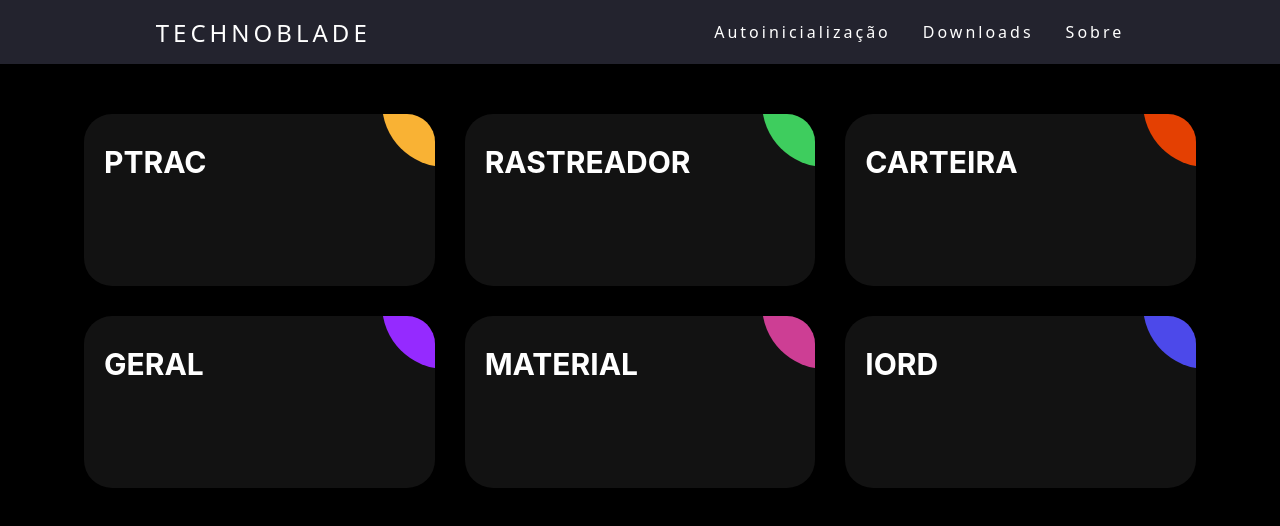
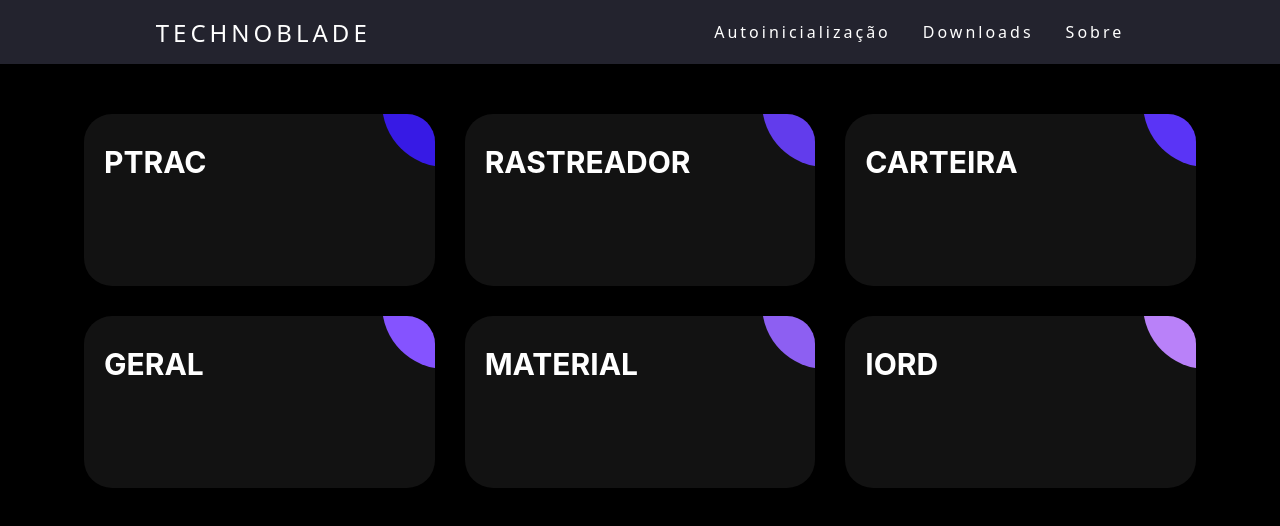
Before and after one commit to PIGSx/code, a React (Create React App) app: page / in a window 1280 px wide. Shown: the top 526 px of the page. Built offline with nearby package versions, Linux system fonts and the light colour scheme.

Commit message:
não lembro o que eu fiz

```diff
--- a/src/pages/Grid/index.jsx
+++ b/src/pages/Grid/index.jsx
@@ -2,28 +2,28 @@
 import "./Grid.scss";
 
 const colors = [
-  "#f9b234",
-  "#3ecd5e",
-  "#e44002",
-  "#952aff",
-  "#cd3e94",
-  "#4c49ea",
-  "#ff6b6b", // adicione mais cores se precisar
+  "#371ae5",
+  "#623cec",
+  "#5a34f6",
+  "#8553ff",
+  "#8d5ff2",
+  "#b981f9",
+  "#e4a3ff",
+
 ];
 
-
 const courses = [
-  { title: "PTRAC", path: "/ptrac"},
-  { title: "RASTREADOR", path: "/rastreador"},
-  { title: "CARTEIRA", path: "/carteira"},
-  { title: "GERAL", path: "/geral"},
+  { title: "PTRAC", path: "/ptrac" },
+  { title: "RASTREADOR", path: "/rastreador" },
+  { title: "CARTEIRA", path: "/carteira" },
+  { title: "GERAL", path: "/geral" },
   { title: "MATERIAL", path: "/material" },
   { title: "IORD", path: "/iord" },
 ];
 
 const Grid = () => {
   return (
-      <div className="ag-format-container">
+    <div className="ag-format-container">
       <div className="ag-courses_box">
         {courses.map((course, index) => {
           const bgColor = colors[index % colors.length]; // seleciona cor ciclicamente
@@ -37,7 +37,8 @@
                 <div className="ag-courses-item_title">{course.title}</div>
                 {course.date && (
                   <div className="ag-courses-item_date-box">
-                    Start: <span className="ag-courses-item_date">{course.date}</span>
+                    Start:{" "}
+                    <span className="ag-courses-item_date">{course.date}</span>
                   </div>
                 )}
               </Link>
```
